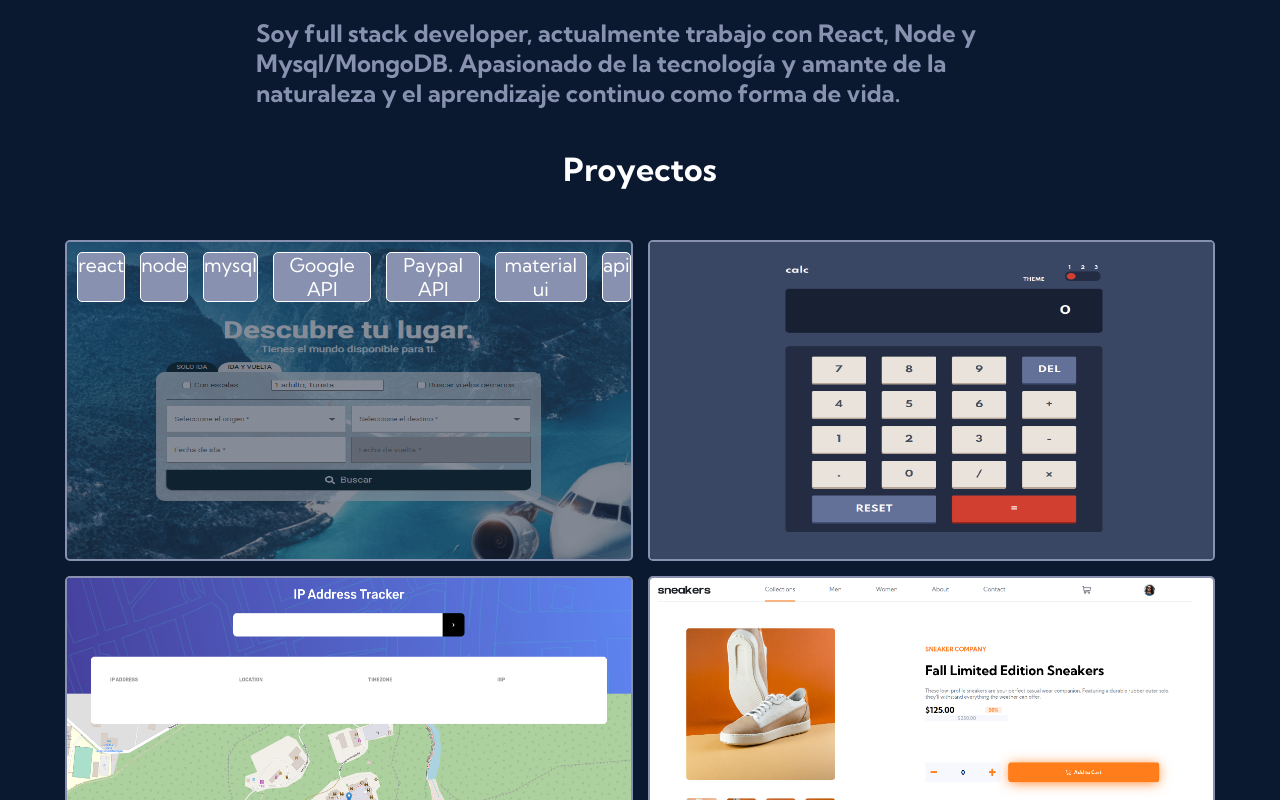
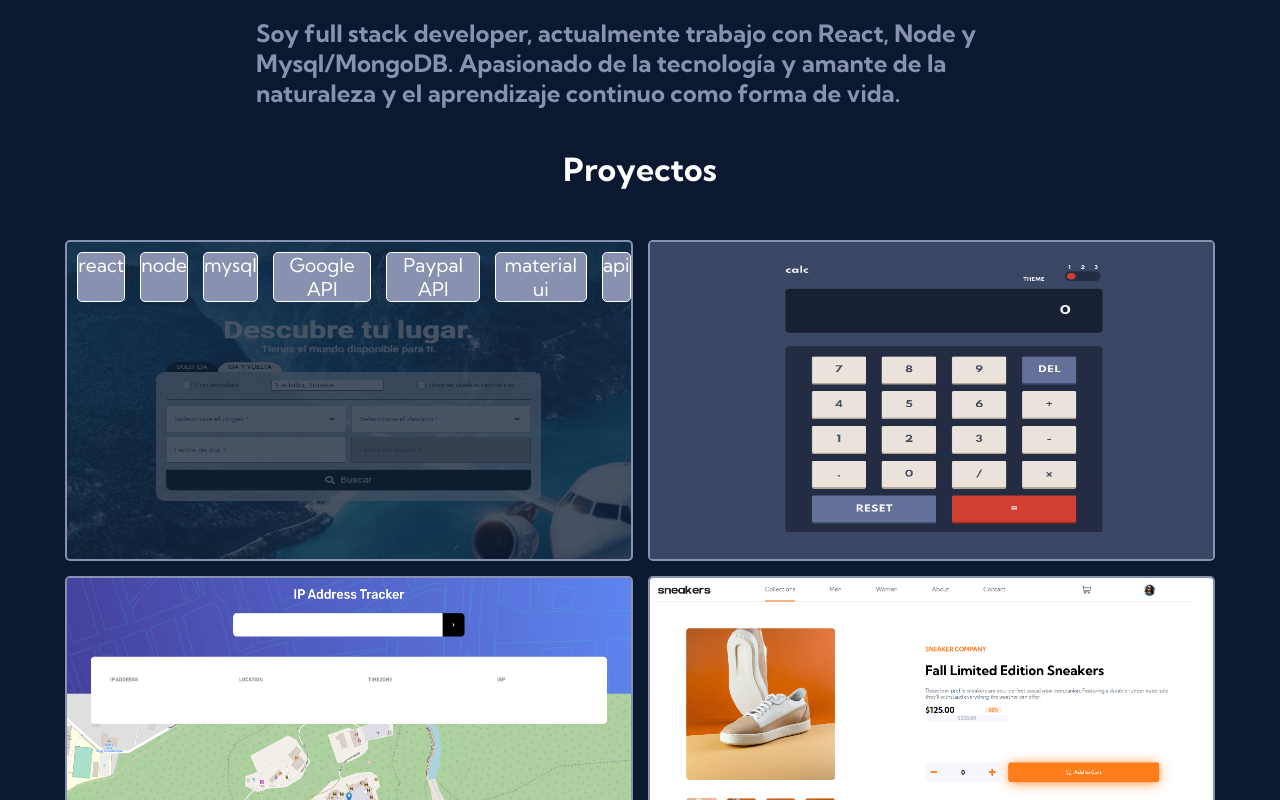
Before and after one commit to maperezromero/maperez.dev, a React (Create React App) app: page / in a window 1280 px wide. In both pictures the pointer is over the picture 348 px from the left and 1062 px from the top of the page. Shown: the part 662-1462 px from the top of the page. Built offline with nearby package versions, Linux system fonts and the light colour scheme.

Commit message:
opacity projects

```diff
--- a/src/components/projects.css
+++ b/src/components/projects.css
@@ -17,10 +17,7 @@
     cursor: pointer;
     position: relative;
 }
-.project:hover{
-    /* opacity: 0.5; */
-    /* z-index: -1; */
-}
+
 .project-image{
     object-fit:fill;
     width: 100%;
@@ -45,7 +42,7 @@
 .project:hover .project-image {
 
     z-index: -1;
-    opacity: 0.5;
+    opacity: 0.25;
     position: relative;
     object-fit:fill;
     width: 100%;
```
